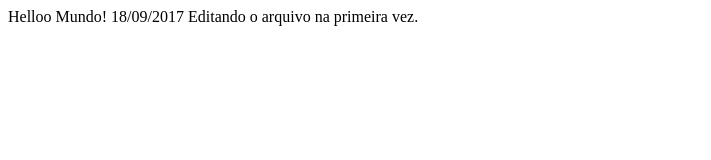
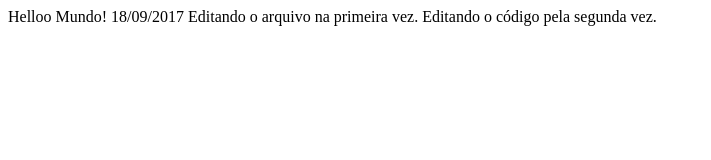
Before and after one commit to wckina/cursogit, a plain HTML site: page index.html in a window 1280 px wide. Shown: the whole page, without its empty margins (0-711 px from the left). Drawn offline with Linux system fonts and the light colour scheme.

Commit message:
Modificado pela segunda fez

```diff
--- a/index.html
+++ b/index.html
@@ -7,6 +7,7 @@
 Helloo Mundo! 18/09/2017
 
 Editando o arquivo na primeira vez.
+Editando o código pela segunda vez.
 
 </body>
 </html>
```
